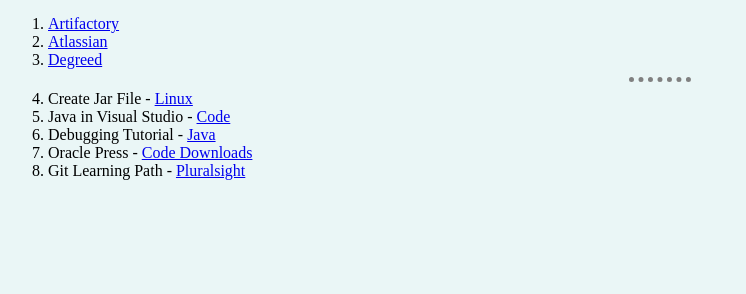
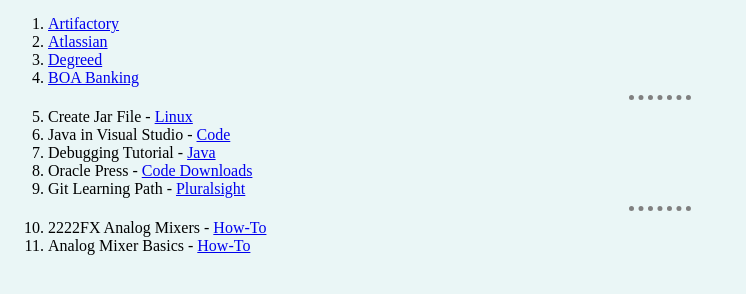
Before and after one commit to ebanks12/cv, a plain HTML site: page techie.html in a window 1280 px wide. Shown: the part 44-338 px from the top of the page, without its empty margins (0-746 px from the left). Drawn offline with Linux system fonts and the light colour scheme.

Commit message:
Add files via upload

```diff
--- a/techie.html
+++ b/techie.html
@@ -14,12 +14,16 @@
     <li><a href="artifactory.html">Artifactory</a></li>
     <li><a href="atlassian.html">Atlassian</a></li>
     <li><a href="https://degreed.com/dguserr4zwmo/dashboard#/feed">Degreed</a></li>
+    <li><a href="https://www.bankofamerica.com/online-banking/mobile-and-online-banking-features/overview/">BOA Banking</a></li>
     <hr>
     <li>Create Jar File - <a href="https://docs.oracle.com/javase/tutorial/deployment/jar/build.html">Linux</a></li>
     <li>Java in Visual Studio - <a href="https://code.visualstudio.com/docs/languages/java">Code</a></li>
     <li>Debugging Tutorial - <a href="https://code.visualstudio.com/docs/java/java-debugging">Java</a></li>
     <li>Oracle Press - <a href="https://www.mhprofessional.com/oraclepressbooks/downloads_list">Code Downloads</a></li>
     <li>Git Learning Path - <a href="https://app.pluralsight.com/paths/skills/managing-source-code-with-git">Pluralsight</a></li>
+    <hr>
+    <li>2222FX Analog Mixers - <a href="https://www.youtube.com/watch?v=MdXne6AeeYY#action=share">How-To</a></li>
+    <li>Analog Mixer Basics - <a href="https://www.youtube.com/watch?v=T1y8cjigI4Y">How-To</a></li>
   </ol>
 </body>
 
```
